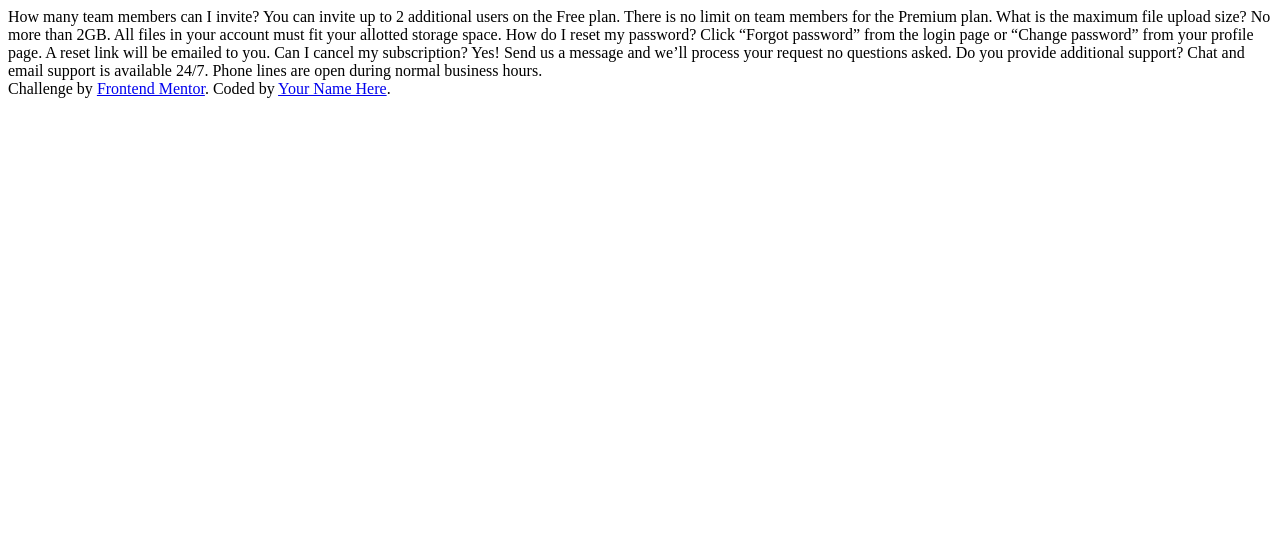
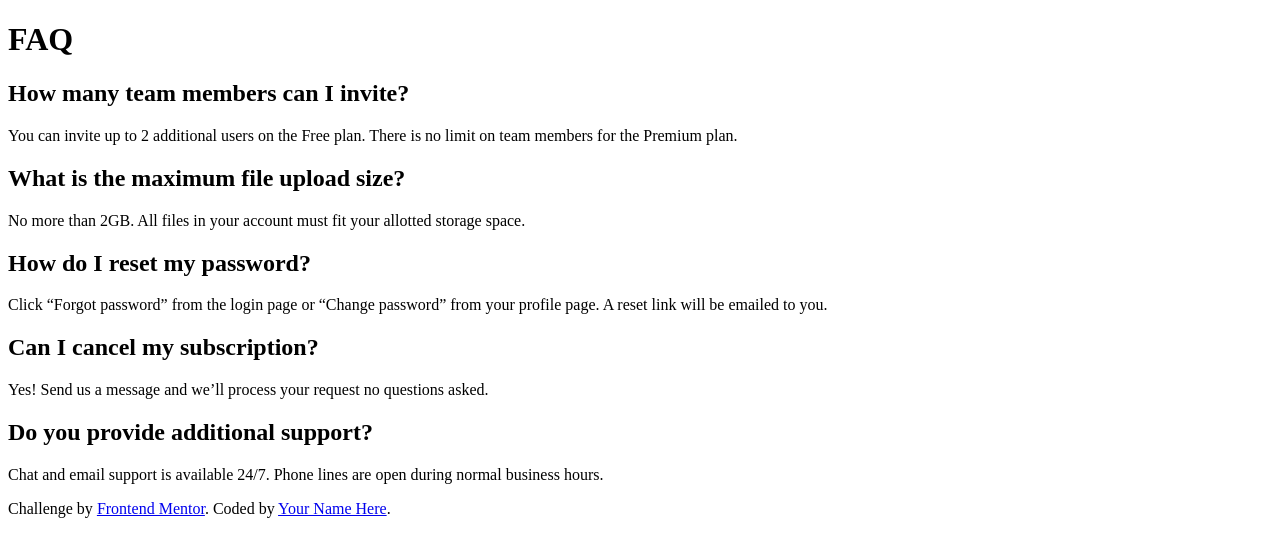
Before and after one commit to ShehanMaduwantha/Frontend-Mentor-Faq-Accordion-Card-Main, a plain HTML site: page index.html in a window 1280 px wide. Drawn offline with Linux system fonts and the light colour scheme.

Commit message:
Add HTML structure
Added the basic HTML structure needed to make the design.

```diff
--- a/index.html
+++ b/index.html
@@ -15,15 +15,49 @@
     <title>Frontend Mentor | FAQ Accordion Card</title>
   </head>
   <body>
-    How many team members can I invite? You can invite up to 2 additional users
-    on the Free plan. There is no limit on team members for the Premium plan.
-    What is the maximum file upload size? No more than 2GB. All files in your
-    account must fit your allotted storage space. How do I reset my password?
-    Click “Forgot password” from the login page or “Change password” from your
-    profile page. A reset link will be emailed to you. Can I cancel my
-    subscription? Yes! Send us a message and we’ll process your request no
-    questions asked. Do you provide additional support? Chat and email support
-    is available 24/7. Phone lines are open during normal business hours.
+    <div>
+      <div>
+        <div></div>
+      </div>
+      <div>
+        <h1>FAQ</h1>
+        <div>
+          <h2>How many team members can I invite?</h2>
+          <p>
+            You can invite up to 2 additional users on the Free plan. There is
+            no limit on team members for the Premium plan.
+          </p>
+        </div>
+        <div>
+          <h2>What is the maximum file upload size?</h2>
+          <p>
+            No more than 2GB. All files in your account must fit your allotted
+            storage space.
+          </p>
+        </div>
+        <div>
+          <h2>How do I reset my password?</h2>
+          <p>
+            Click “Forgot password” from the login page or “Change password”
+            from your profile page. A reset link will be emailed to you.
+          </p>
+        </div>
+        <div>
+          <h2>Can I cancel my subscription?</h2>
+          <p>
+            Yes! Send us a message and we’ll process your request no questions
+            asked.
+          </p>
+        </div>
+        <div>
+          <h2>Do you provide additional support?</h2>
+          <p>
+            Chat and email support is available 24/7. Phone lines are open
+            during normal business hours.
+          </p>
+        </div>
+      </div>
+    </div>
 
     <div class="attribution">
       Challenge by
```
